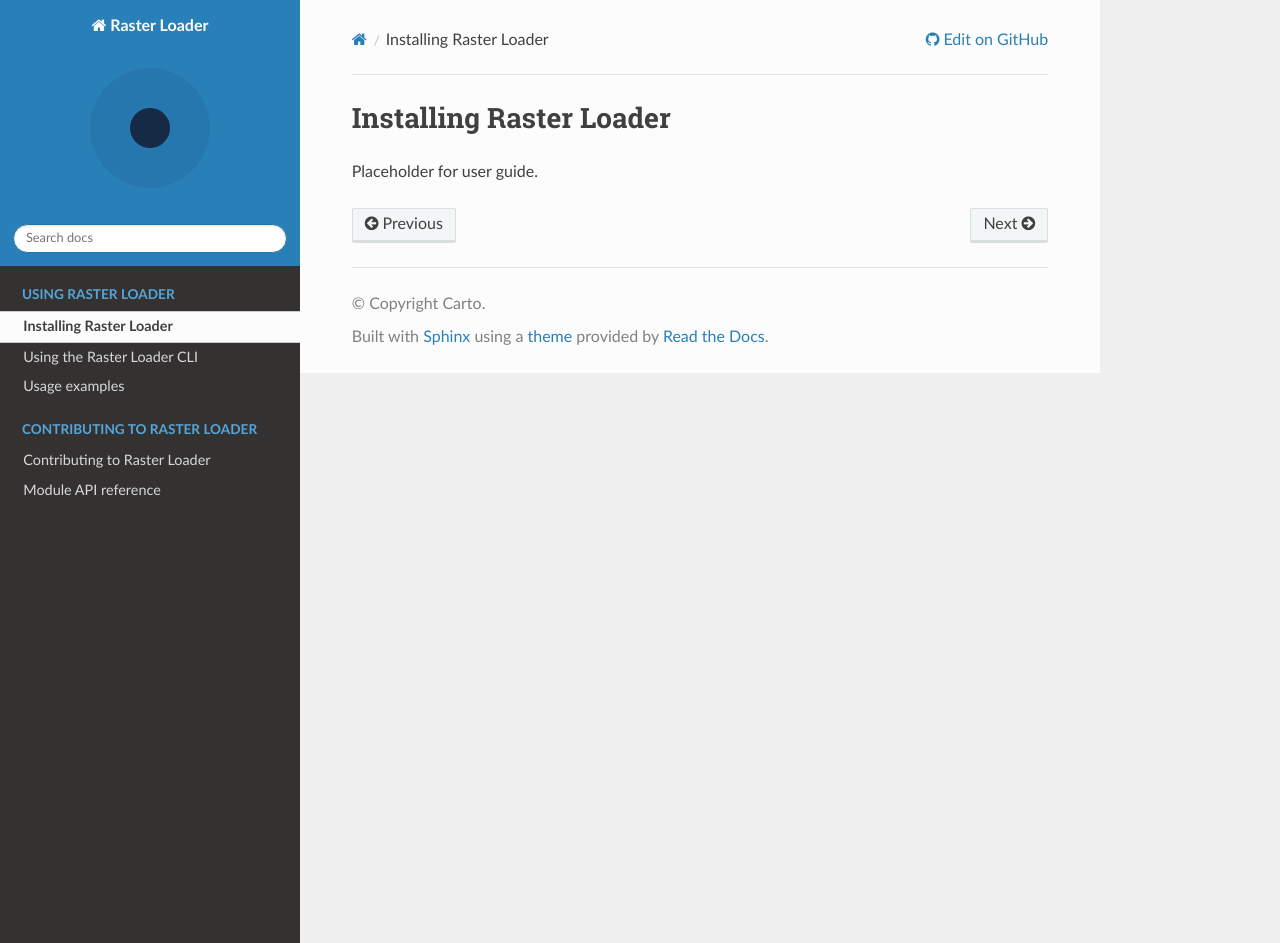
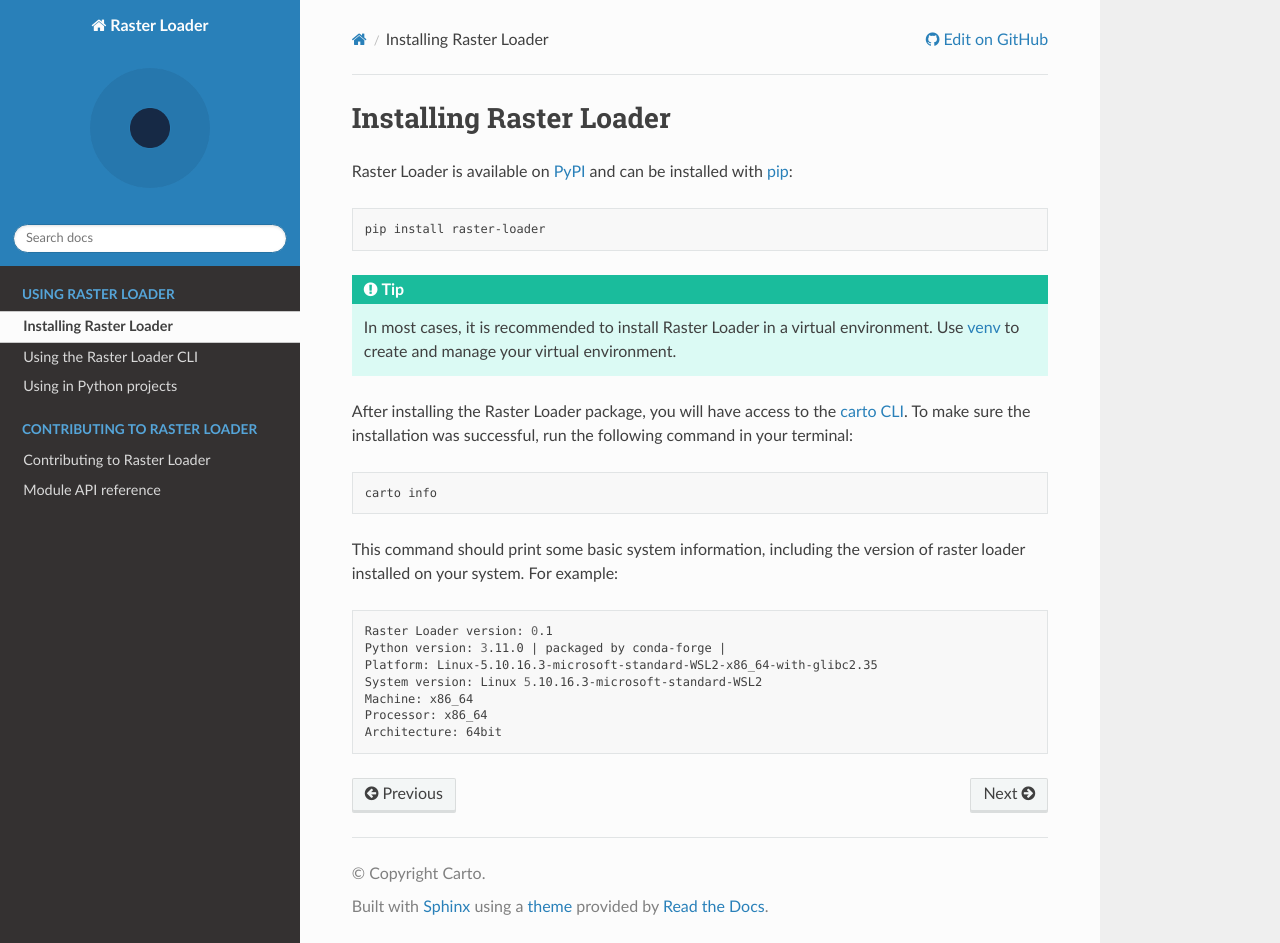
Before and after one commit to CartoDB/raster-loader, a Sphinx documentation site: the page built from docs/source/user_guide/installation.rst, in a window 1280 px wide and 943 px high. Built offline with Sphinx 7.4.7 and the Read the Docs theme 2.0.0, drawn with Linux system fonts in a browser that asks for light colours; the version number could not be read and is left out.

Commit message:
Add basic user guide contents

```diff
--- a/docs/source/developer_guide/modules/raster_loader.rst
+++ b/docs/source/developer_guide/modules/raster_loader.rst
@@ -1,3 +1,5 @@
+.. _api_reference:
+
 Module API reference
 ====================
 
@@ -9,9 +11,6 @@ Subpackages
 
    raster_loader.cli
 
-Submodules
-----------
-
 Module contents
 ---------------
 
--- a/docs/source/user_guide/installation.rst
+++ b/docs/source/user_guide/installation.rst
@@ -3,4 +3,38 @@
 Installing Raster Loader
 ========================
 
-Placeholder for user guide.
+Raster Loader is available on PyPI_ and can be installed with pip_:
+
+.. code-block:: bash
+
+   pip install raster-loader
+
+.. tip::
+
+   In most cases, it is recommended to install Raster Loader in a virtual environment.
+   Use venv_ to create and manage your virtual environment.
+
+After installing the Raster Loader package, you will have access to the
+:ref:`carto CLI <cli>`. To make sure the installation was successful, run the
+following command in your terminal:
+
+.. code-block:: bash
+
+   carto info
+
+This command should print some basic system information, including the version of raster
+loader installed on your system. For example:
+
+.. code-block:: bash
+
+    Raster Loader version: 0.1
+    Python version: 3.11.0 | packaged by conda-forge |
+    Platform: Linux-5.10.16.3-microsoft-standard-WSL2-x86_64-with-glibc2.35
+    System version: Linux 5.10.16.3-microsoft-standard-WSL2
+    Machine: x86_64
+    Processor: x86_64
+    Architecture: 64bit
+
+.. _PyPI: https://pypi.org/project/raster-loader/
+.. _pip: https://pip.pypa.io/en/stable/
+.. _venv: https://docs.python.org/3/library/venv.html
--- a/docs/source/user_guide/usage_examples.rst
+++ /dev/null
@@ -1,6 +0,0 @@
-.. _examples:
-
-Usage examples
-==============
-
-Placeholder for collection of examples.
--- a/raster_loader/__init__.py
+++ b/raster_loader/__init__.py
@@ -1,8 +1,9 @@
 from raster_loader._version import __version__
 
-from raster_loader.io import rasterio_to_bigquery
+from raster_loader.io import rasterio_to_bigquery, bigquery_to_records
 
 __all__ = [
     "__version__",
     "rasterio_to_bigquery",
+    "bigquery_to_records",
 ]
```
Also changed, not shown: docs/source/index.rst (+4 -3 lines), docs/source/user_guide/cli.rst (+54 -2 lines), docs/source/user_guide/use_with_python.rst (added, +40 -0 lines), 2 other files.
